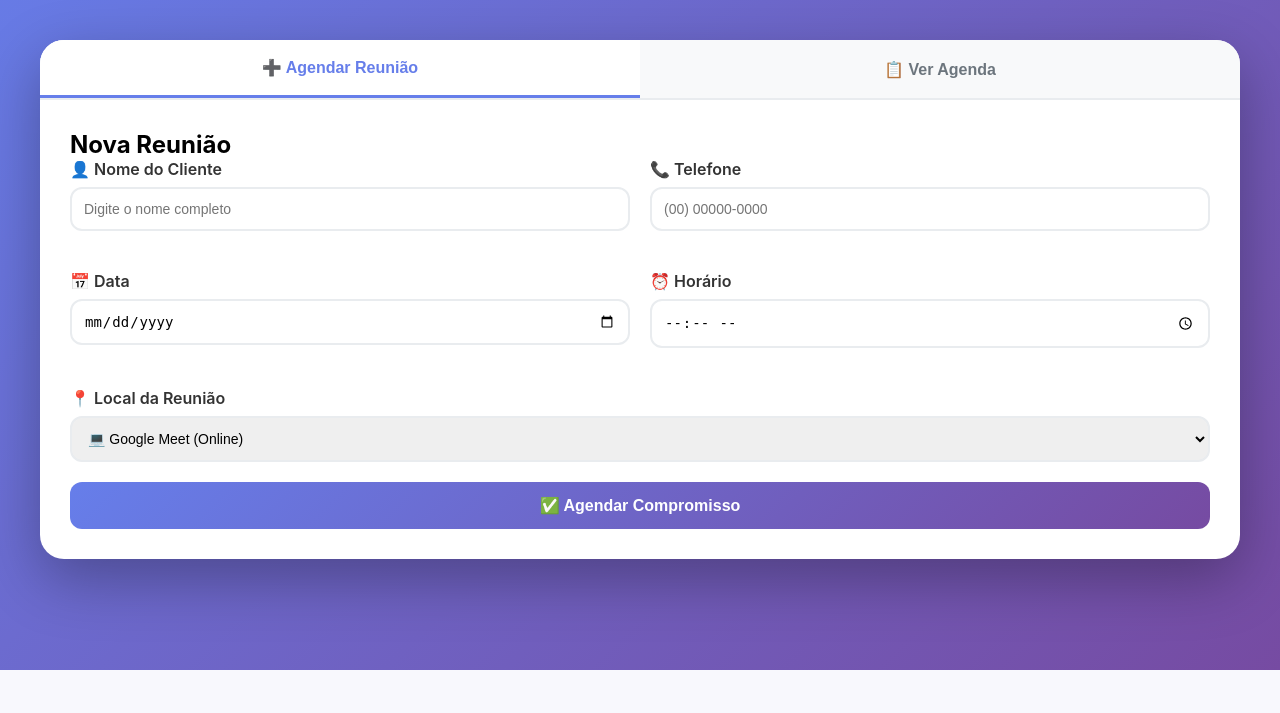
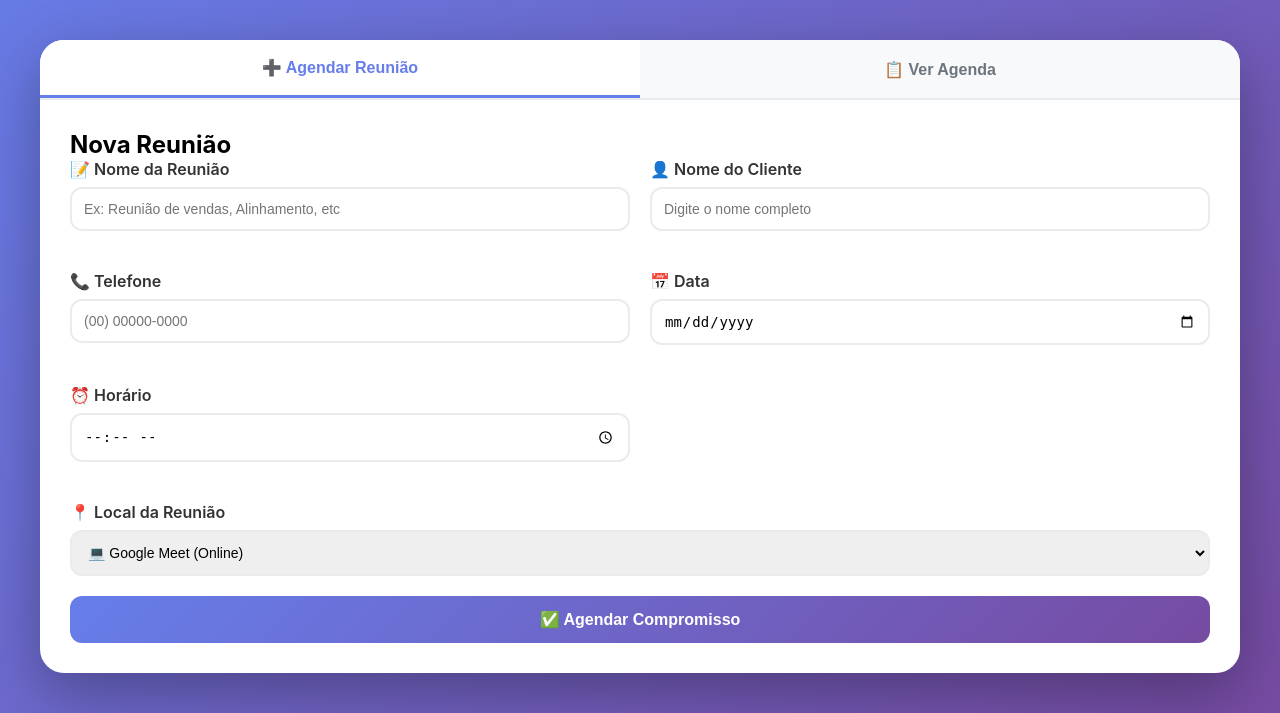
Before and after one commit to joaopedroemvocacao/minha_agenda, a Flask app: page / in a window 1280 px wide. Shown: the part 130-843 px from the top of the page. Before the commit the page ends 800 px from the top, so only its background shows below. Run offline with Flask 3, Linux system fonts and the light colour scheme.

Commit message:
upgrade repositorio

```diff
--- a/app.py
+++ b/app.py
@@ -34,6 +34,7 @@ def agendar():
     dados = request.json
     reuniao = {
         "id": proximo_id(),
+        "nomeReuniao": dados['nomeReuniao'],
         "nome": dados['nome'],
         "telefone": dados['telefone'],
         "data": dados['data'],
@@ -45,7 +46,7 @@ def agendar():
     if reuniao['local'] in locais_disponiveis:
         agenda.append(reuniao)
         salvar_agenda()
-        return jsonify({"sucesso": True, "mensagem": f"Reunião agendada! ID: {reuniao['id']}"})
+        return jsonify({"sucesso": True, "mensagem": f"Reunião '{reuniao['nomeReuniao']}' agendada! ID: {reuniao['id']}"})
     else:
         return jsonify({"sucesso": False, "mensagem": "Local inválido!"})
 
@@ -66,6 +67,7 @@ def mudar(id):
     dados = request.json
     for reuniao in agenda:
         if reuniao['id'] == id:
+            reuniao['nomeReuniao'] = dados.get('nomeReuniao', reuniao['nomeReuniao'])
             reuniao['nome'] = dados.get('nome', reuniao['nome'])
             reuniao['telefone'] = dados.get('telefone', reuniao['telefone'])
             reuniao['data'] = dados.get('data', reuniao['data'])
--- a/templates/index.html
+++ b/templates/index.html
@@ -414,6 +414,10 @@
                     <form id="agendaForm">
                         <div class="form-grid">
                             <div class="form-group">
+                                <label>📝 Nome da Reunião</label>
+                                <input type="text" id="nomeReuniao" placeholder="Ex: Reunião de vendas, Alinhamento, etc" required>
+                            </div>
+                            <div class="form-group">
                                 <label>👤 Nome do Cliente</label>
                                 <input type="text" id="nome" placeholder="Digite o nome completo" required>
                             </div>
@@ -456,26 +460,30 @@
             <h3>✏️ Editar Reunião</h3>
             <input type="hidden" id="editId">
             <div class="form-group">
-                <label>Nome</label>
+                <label>📝 Nome da Reunião</label>
+                <input type="text" id="editNomeReuniao" style="width:100%; padding:10px; margin-bottom:15px; border:2px solid #e9ecef; border-radius:8px;">
+            </div>
+            <div class="form-group">
+                <label>👤 Nome do Cliente</label>
                 <input type="text" id="editNome" style="width:100%; padding:10px; margin-bottom:15px; border:2px solid #e9ecef; border-radius:8px;">
             </div>
             <div class="form-group">
-                <label>Telefone</label>
+                <label>📞 Telefone</label>
                 <input type="text" id="editTelefone" style="width:100%; padding:10px; margin-bottom:15px; border:2px solid #e9ecef; border-radius:8px;">
             </div>
             <div class="form-group">
-                <label>Data</label>
+                <label>📅 Data</label>
                 <input type="date" id="editData" style="width:100%; padding:10px; margin-bottom:15px; border:2px solid #e9ecef; border-radius:8px;">
             </div>
             <div class="form-group">
-                <label>Horário</label>
+                <label>⏰ Horário</label>
                 <input type="time" id="editHorario" style="width:100%; padding:10px; margin-bottom:15px; border:2px solid #e9ecef; border-radius:8px;">
             </div>
             <div class="form-group">
-                <label>Local</label>
+                <label>📍 Local</label>
                 <select id="editLocal" style="width:100%; padding:10px; margin-bottom:15px; border:2px solid #e9ecef; border-radius:8px;">
-                    <option value="meet">Meet</option>
-                    <option value="Presencial">Presencial</option>
+                    <option value="meet">💻 Google Meet (Online)</option>
+                    <option value="Presencial">🏢 Presencial (Escritório)</option>
                 </select>
             </div>
             <button onclick="salvarEdicao()" class="btn-primary" style="margin-bottom:10px;">💾 Salvar Alterações</button>
@@ -548,6 +556,7 @@
             e.preventDefault();
 
             const dados = {
+                nomeReuniao: document.getElementById('nomeReuniao').value,
                 nome: document.getElementById('nome').value,
                 telefone: document.getElementById('telefone').value,
                 data: document.getElementById('data').value,
@@ -586,13 +595,14 @@
                 listaDiv.innerHTML = reunioes.map(r => `
                     <div class="reuniao-item">
                         <div class="reuniao-header">
-                            <span class="reuniao-nome">${r.nome}</span>
+                            <span class="reuniao-nome">📝 ${r.nomeReuniao || 'Sem título'}</span>
                             <span class="reuniao-id">ID: ${r.id}</span>
                         </div>
                         <div class="reuniao-detalhes">
+                            <span>👤 ${r.nome}</span>
+                            <span>📱 ${r.telefone}</span>
                             <span>📅 ${formatarData(r.data)}</span>
                             <span>⏰ ${r.horario}</span>
-                            <span>📱 ${r.telefone}</span>
                             <span class="${r.local === 'meet' ? 'badge-meet' : 'badge-presencial'}">
                                 ${r.local === 'meet' ? '💻 Meet' : '🏢 Presencial'}
                             </span>
@@ -619,6 +629,7 @@
             if(resultado.sucesso) {
                 const r = resultado.reuniao;
                 document.getElementById('editId').value = r.id;
+                document.getElementById('editNomeReuniao').value = r.nomeReuniao || '';
                 document.getElementById('editNome').value = r.nome;
                 document.getElementById('editTelefone').value = r.telefone;
                 document.getElementById('editData').value = r.data;
@@ -633,6 +644,7 @@
         async function salvarEdicao() {
             const id = document.getElementById('editId').value;
             const dados = {
+                nomeReuniao: document.getElementById('editNomeReuniao').value,
                 nome: document.getElementById('editNome').value,
                 telefone: document.getElementById('editTelefone').value,
                 data: document.getElementById('editData').value,
```
